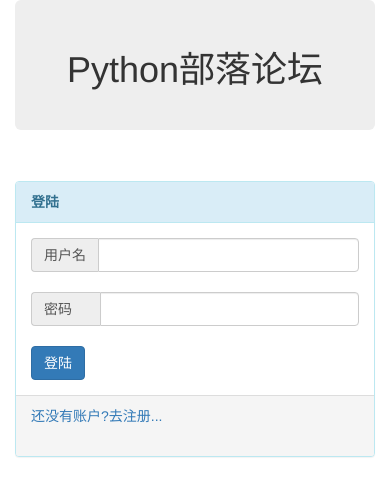
After one commit to shishusaiwai/forum3, a Django app: page /accounts/login/ in a window 390 px wide. The commit adds this page. Shown: the top 496 px of the page. Run offline with Django 3.2, Linux system fonts and the light colour scheme; some libraries are stand-ins or nearby versions.

Commit message:
lesson 10 part 3

```diff
--- a/article/templates/article_list.html
+++ b/article/templates/article_list.html
@@ -21,7 +21,7 @@
       {% for article in articles %}
       <tr>
         <td><a href="/article/detail/{{ article.id }}">{{ article.title }}</a></td>
-      	<td>{{ article.content }}</td>
+      	<td>{{ article.owner.username }}</td>
       	<td>{{ article.create_timestamp|date:"Y-m-d P" }}</td>
       	<td>{{ article.last_update_timestamp|date:"Y-m-d P" }}</td>
       </tr>
--- a/article/urls.py
+++ b/article/urls.py
@@ -1,10 +1,11 @@
 from django.conf.urls import url
+from django.contrib.auth.decorators import login_required
 
 from .views import article_list, ArticleCreateView, ArticleDetailView
 
 
 urlpatterns = [
     url(r'^list/(?P<block_id>\d+)', article_list),
-    url(r'^create/(?P<block_id>\d+)', ArticleCreateView.as_view()),
+    url(r'^create/(?P<block_id>\d+)', login_required(ArticleCreateView.as_view())),
     url(r'^detail/(?P<pk>\d+)/$', ArticleDetailView.as_view()),
 ]
--- a/article/views.py
+++ b/article/views.py
@@ -49,6 +49,7 @@ class ArticleCreateView(View):
         form = ArticleForm(request.POST)
         if form.is_valid():
             article = form.save(commit=False)
+            article.owner = request.user
             article.block = self.block
             article.status = 0
             article.save()
--- a/forum/settings.py
+++ b/forum/settings.py
@@ -125,3 +125,5 @@ STATIC_URL = '/static/'
 STATICFILES_DIRS = (
         os.path.join(BASE_DIR, "static"),
 )
+
+LOGIN_REDIRECT_URL = "/"
--- a/forum/urls.py
+++ b/forum/urls.py
@@ -23,7 +23,7 @@ from usercenter.views import activate
 urlpatterns = [
     url(r'^admin/', admin.site.urls),
     url(r'^article/', include('article.urls')),
-    # url(r'^static/(?P<path>.*)$', django.contrib.staticfiles.views.serve),
+    url(r'^accounts/', include('django.contrib.auth.urls')),
     url(r'^register$', views.register),
     url(r'^activate/(?P<code>\w+)$', activate),
     url(r'^$', views.index),
--- /dev/null
+++ b/templates/registration/login.html
@@ -0,0 +1,64 @@
+{% extends "base.html" %}
+
+{% block content %}
+    <div class="col-md-12">
+      {% if form.non_field_errors %}
+        {% for error in form.non_field_errors %}
+        <div class="alert alert-danger">{{ error }}</div>
+        {% endfor %}
+      {% endif %}
+      {% if form.username.errors %}
+        {% for error in form.username.errors %}
+        <div class="alert alert-danger">用户名：{{ error }}</div>
+        {% endfor %}
+      {% endif %}
+      {% if form.password.errors %}
+        {% for error in form.password.errors %}
+        <div class="alert alert-danger">密码：{{ error }}</div>
+        {% endfor %}
+      {% endif %}
+    </div>
+    <div class="col-md-3">
+     &nbsp;
+    </div>
+    <div class="col-md-6">
+      <div class="panel panel-info">
+        <div class="panel-heading">
+          <b>登陆</b>
+        </div>
+        <div class="panel-body">
+          <form method="post" action="{% url 'login' %}">
+          {% csrf_token %}
+
+          <div class="input-group">
+              <span class="input-group-addon">用户名</span>
+              <input id="id_username" maxlength="254" name="username" type="text" class="form-control" />
+          </div>
+          <br />
+          <div class="input-group">
+              <span class="input-group-addon">密码&nbsp;&nbsp;&nbsp;&nbsp;</span>
+              <input id="id_password" name="password" type="password" class="form-control" />
+          </div>
+          <br />
+          <input type="submit" class="btn btn-primary" value="登陆" />
+          <input type="hidden" name="next" value="{{ next }}" />
+          </form>
+        </div>
+        <div class="panel-footer">
+          <a href="/register">还没有账户?去注册...</a>
+          &nbsp;&nbsp;&nbsp;&nbsp;&nbsp;&nbsp;&nbsp;&nbsp;&nbsp;&nbsp;&nbsp;&nbsp;
+          &nbsp;&nbsp;&nbsp;&nbsp;&nbsp;&nbsp;&nbsp;&nbsp;&nbsp;&nbsp;&nbsp;&nbsp;
+          &nbsp;&nbsp;&nbsp;&nbsp;&nbsp;&nbsp;&nbsp;&nbsp;&nbsp;&nbsp;&nbsp;&nbsp;
+          &nbsp;&nbsp;&nbsp;&nbsp;&nbsp;&nbsp;&nbsp;&nbsp;&nbsp;&nbsp;&nbsp;&nbsp;
+          &nbsp;&nbsp;&nbsp;&nbsp;&nbsp;&nbsp;&nbsp;&nbsp;&nbsp;&nbsp;&nbsp;&nbsp;
+          &nbsp;&nbsp;&nbsp;&nbsp;&nbsp;&nbsp;&nbsp;&nbsp;&nbsp;&nbsp;&nbsp;&nbsp;
+          <!--
+          <a href="{% url 'password_reset' %}">忘记密码？</a>
+          -->
+        </div>
+      </div>
+    </div>
+    <div class="col-md-3">
+     &nbsp;
+    </div>
+{% endblock %}
```
Also changed, not shown: templates/index.html (+8 -1 lines), templates/registration/logged_out.html (added, +13 -0 lines), db.sqlite3.
